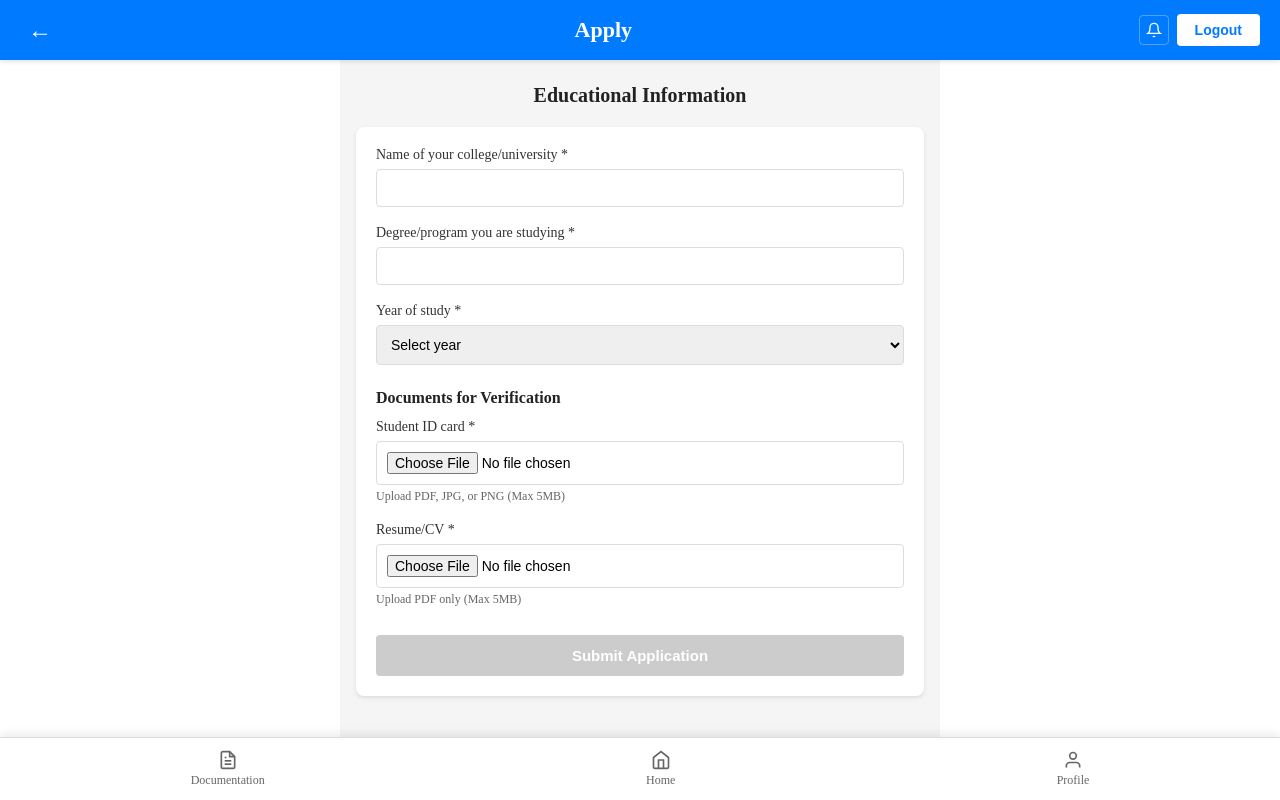
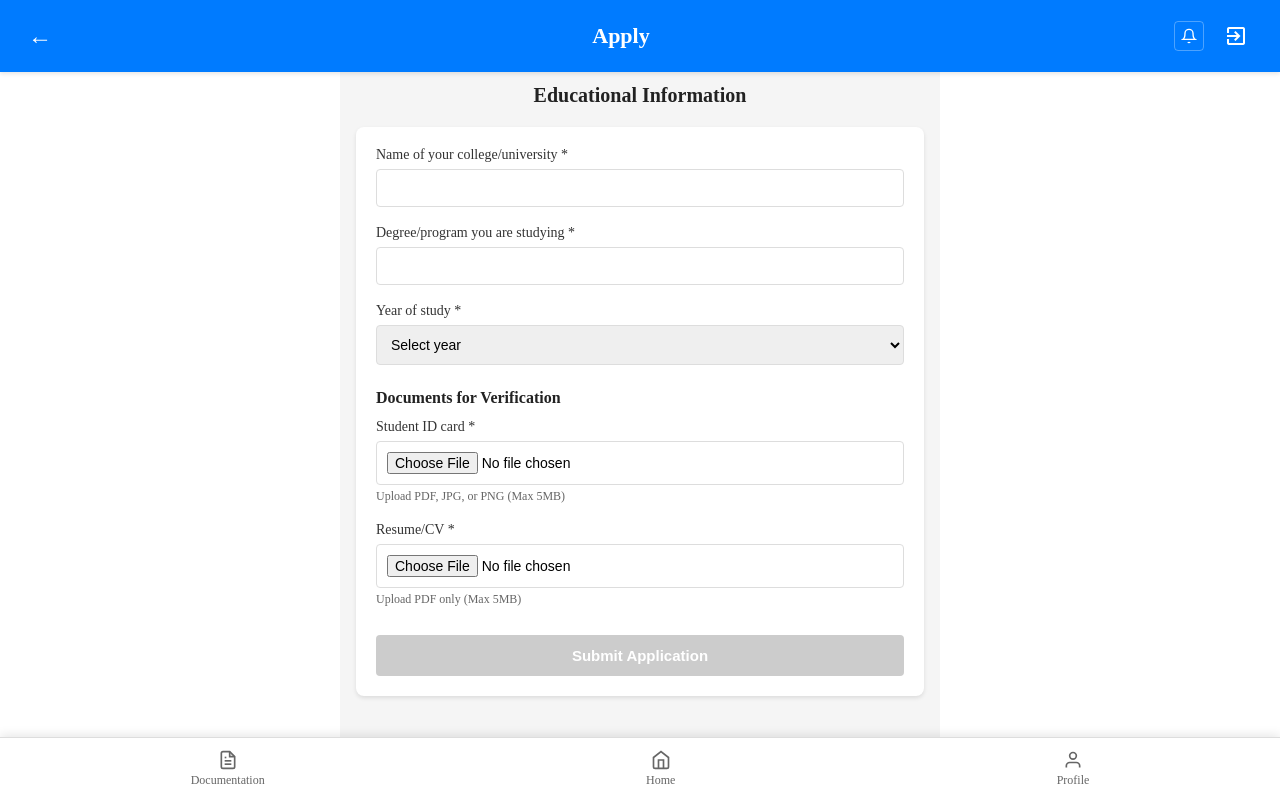
Before and after one commit to Sneha604-del/InternHubFrontend, an Angular app: page /apply in a window 1280 px wide. Built offline with nearby package versions, Linux system fonts and the light colour scheme.

Commit message:
Logout button changes

```diff
--- a/src/app/app.css
+++ b/src/app/app.css
@@ -85,19 +85,13 @@
 }
 
 .logout-btn {
-  background: white;
-  color: #007bff;
-  border: none;
-  padding: 6px 14px;
-  border-radius: 4px;
-  cursor: pointer;
-  font-weight: 600;
-  font-size: 12px;
-  transition: background 0.3s;
+  color: white !important;
 }
 
-.logout-btn:hover {
-  background: #f0f0f0;
+.logout-btn mat-icon {
+  font-size: 24px;
+  width: 24px;
+  height: 24px;
 }
 
 .content {
@@ -113,6 +107,21 @@
   margin-bottom: 0;
 }
 
+::ng-deep .custom-logout-dialog {
+  border-radius: 16px;
+  overflow: hidden;
+}
+
+::ng-deep .custom-logout-dialog .mat-mdc-dialog-container {
+  padding: 32px 24px;
+  border-radius: 16px;
+  box-shadow: 0 20px 60px rgba(0, 0, 0, 0.3);
+}
+
+::ng-deep .custom-logout-dialog .mdc-dialog__surface {
+  border-radius: 16px;
+}
+
 @media (min-width: 768px) {
   .top-bar {
     padding: 12px 20px;
@@ -120,10 +129,7 @@
   .top-bar h2 {
     font-size: 22px;
   }
-  .logout-btn {
-    padding: 8px 18px;
-    font-size: 14px;
-  }
+
   .content {
     margin-top: 52px;
     margin-bottom: 55px;
--- a/src/app/app.html
+++ b/src/app/app.html
@@ -10,7 +10,9 @@
         </svg>
         <span *ngIf="unreadCount > 0" class="badge">{{ unreadCount > 99 ? '99+' : unreadCount }}</span>
       </button>
-      <button class="logout-btn" (click)="logout()">Logout</button>
+      <button mat-icon-button class="logout-btn" (click)="confirmLogout()" aria-label="Logout">
+        <mat-icon>exit_to_app</mat-icon>
+      </button>
     </div>
   </header>
   <div class="content" [class.no-nav]="!showNavigation">
--- a/src/app/app.ts
+++ b/src/app/app.ts
@@ -5,10 +5,13 @@ import { CommonModule } from '@angular/common';
 import { filter } from 'rxjs/operators';
 import { AuthService } from './services/auth.service';
 import { NotificationService } from './services/notification.service';
+import { MatButtonModule } from '@angular/material/button';
+import { MatIconModule } from '@angular/material/icon';
+import { MatDialogModule, MatDialog } from '@angular/material/dialog';
 
 @Component({
   selector: 'app-root',
-  imports: [RouterOutlet, BottomNavComponent, CommonModule],
+  imports: [RouterOutlet, BottomNavComponent, CommonModule, MatButtonModule, MatIconModule, MatDialogModule],
   templateUrl: './app.html',
   styleUrl: './app.css'
 })
@@ -22,7 +25,8 @@ export class App implements OnInit {
   constructor(
     private router: Router,
     private authService: AuthService,
-    private notificationService: NotificationService
+    private notificationService: NotificationService,
+    private dialog: MatDialog
   ) {
     this.router.events.pipe(
       filter(event => event instanceof NavigationEnd)
@@ -53,9 +57,21 @@ export class App implements OnInit {
     this.router.navigate(['/home']);
   }
 
-  logout() {
-    this.authService.logout();
-    this.router.navigate(['/login']);
+  confirmLogout() {
+    const dialogRef = this.dialog.open(LogoutDialogComponent, {
+      width: '380px',
+      maxWidth: '90vw',
+      panelClass: 'custom-logout-dialog',
+      disableClose: false,
+      autoFocus: false
+    });
+
+    dialogRef.afterClosed().subscribe(result => {
+      if (result) {
+        this.authService.logout();
+        this.router.navigate(['/login']);
+      }
+    });
   }
 
   ngOnInit() {
@@ -73,3 +89,69 @@ export class App implements OnInit {
     this.router.navigate(['/notifications']);
   }
 }
+
+@Component({
+  selector: 'logout-dialog',
+  standalone: true,
+  imports: [MatDialogModule, MatButtonModule, MatIconModule],
+  template: `
+    <div class="logout-dialog-wrapper">
+      <h1 class="dialog-title">Logout</h1>
+      <p class="dialog-message">Are you sure you want to logout?</p>
+      <div class="button-group">
+        <button mat-flat-button class="cancel-btn" [mat-dialog-close]="false">Cancel</button>
+        <button mat-flat-button class="logout-btn" [mat-dialog-close]="true">Logout</button>
+      </div>
+    </div>
+  `,
+  styles: [`
+    .logout-dialog-wrapper {
+      text-align: center;
+      padding: 8px;
+    }
+    .dialog-title {
+      font-size: 28px;
+      font-weight: 600;
+      color: #2d3748;
+      margin: 0 0 12px 0;
+    }
+    .dialog-message {
+      font-size: 16px;
+      color: #718096;
+      margin: 0 0 32px 0;
+      line-height: 1.6;
+    }
+    .button-group {
+      display: flex;
+      gap: 12px;
+      justify-content: center;
+    }
+    .cancel-btn, .logout-btn {
+      flex: 1;
+      height: 48px;
+      font-size: 15px;
+      font-weight: 600;
+      border-radius: 8px;
+      text-transform: none;
+      letter-spacing: 0.3px;
+    }
+    .cancel-btn {
+      background: #e2e8f0;
+      color: #4a5568;
+    }
+    .cancel-btn:hover {
+      background: #cbd5e0;
+    }
+    .logout-btn {
+      background: #dc3545 !important;
+      color: white !important;
+      box-shadow: 0 4px 12px rgba(220, 53, 69, 0.3);
+    }
+    .logout-btn:hover {
+      background: #c82333 !important;
+      box-shadow: 0 6px 16px rgba(220, 53, 69, 0.4);
+      transform: translateY(-1px);
+    }
+  `]
+})
+export class LogoutDialogComponent {}
--- a/src/app/components/apply/apply.component.ts
+++ b/src/app/components/apply/apply.component.ts
@@ -130,7 +130,10 @@ export class ApplyComponent implements OnInit {
       formData.append('resume', this.applicationData.resume);
     }
 
-    this.http.post(`${environment.apiUrl}/api/applications`, formData).subscribe({
+    const token = localStorage.getItem('token');
+    const headers: Record<string, string> = token ? { 'Authorization': `Bearer ${token}` } : {};
+
+    this.http.post(`${environment.apiUrl}/api/applications`, formData, { headers }).subscribe({
       next: (response) => {
         this.loading = false;
         this.toastService.showSuccess('Application submitted successfully!', 'Success');
--- a/src/index.html
+++ b/src/index.html
@@ -6,6 +6,8 @@
   <base href="/">
   <meta name="viewport" content="width=device-width, initial-scale=1">
   <link rel="icon" type="image/x-icon" href="favicon.ico">
+  <link href="https://fonts.googleapis.com/icon?family=Material+Icons" rel="stylesheet">
+  <link href="https://fonts.googleapis.com/css2?family=Roboto:wght@300;400;500;700&display=swap" rel="stylesheet">
 </head>
 <body>
   <app-root></app-root>
--- a/src/styles.css
+++ b/src/styles.css
@@ -1,5 +1,6 @@
 /* You can add global styles to this file, and also import other style files */
 @import 'ngx-toastr/toastr';
+@import '@angular/material/prebuilt-themes/indigo-pink.css';
 
 * {
   margin: 0;
```
Also changed, not shown: package.json (+5 -3 lines).
